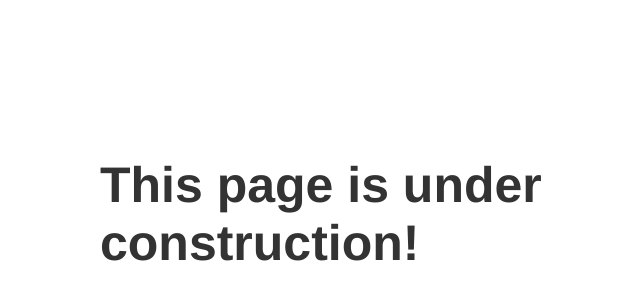
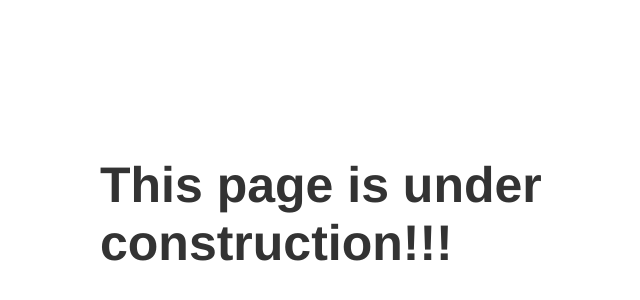
Before and after one commit to oakdan/oakdan.github.io, a plain HTML site: page index.html in a window 1280 px wide. Shown: the part 44-344 px from the top of the page, 215-855 px from the left. Drawn offline with Linux system fonts and the light colour scheme.

Commit message:
Update from https://github.com/oakdan/portfolio/commit/63e77dae059d88e7c183e9047502a7e925b81767

```diff
--- a/index.html
+++ b/index.html
@@ -10,5 +10,5 @@
 </style>
 
 <article>
-    <h1>This page is under construction!</h1>
+    <h1>This page is under construction!!!</h1>
 </article>
```
